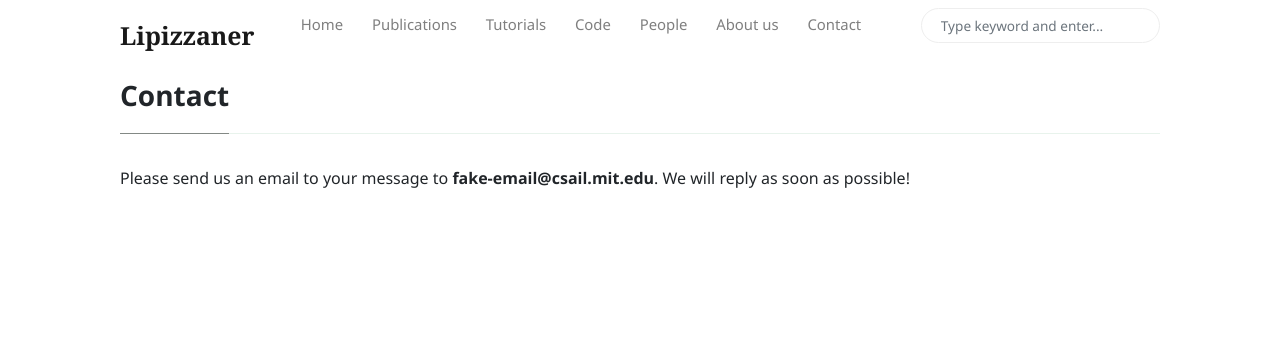
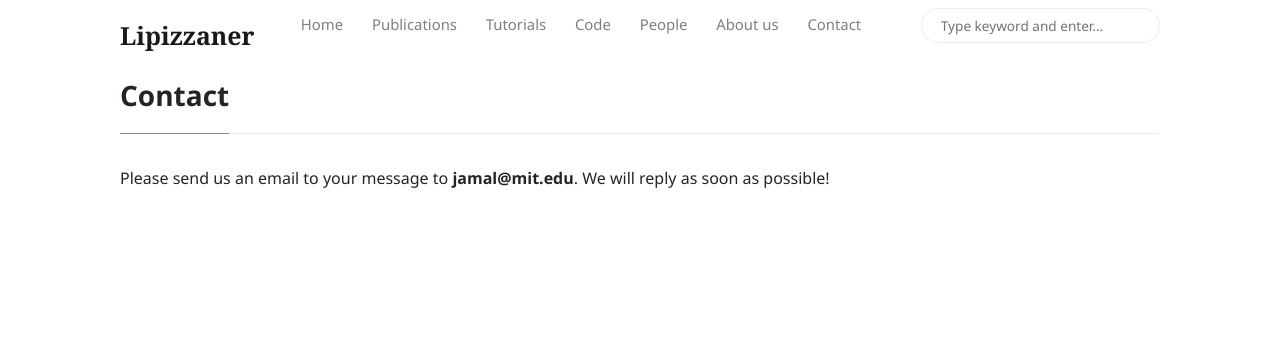
Before and after one commit to jamaltoutouh/lipizzaner-web, a Jekyll site: the page built from _pages/contact.md, in a window 1280 px wide. Shown: the top 361 px of the page. Built offline with Jekyll 4.4.1, drawn with Linux system fonts in a browser that asks for light colours; nearby versions of some CDN libraries.

Commit message:
Update _config.yml

```diff
--- a/_config.yml
+++ b/_config.yml
@@ -7,7 +7,7 @@ baseurl: '/lipizzaner-web'
 #baseurl: '/lipizzaner'
 url: 'lipizzaner.github.io'
 disqus: 'lipizzaner-web'
-email: 'fake-email@csail.mit.edu'
+email: 'jamal@mit.edu'
 mailchimp-list: 'https://wowthemes.us11.list-manage.com/subscribe/post?u=8aeb20a530e124561927d3bd8&amp;id=8c3d2d214b'
 
 include: ["_pages"]
```
